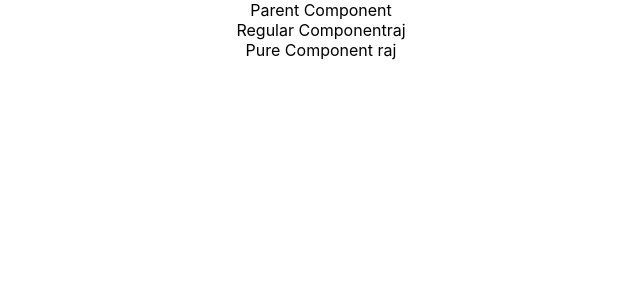
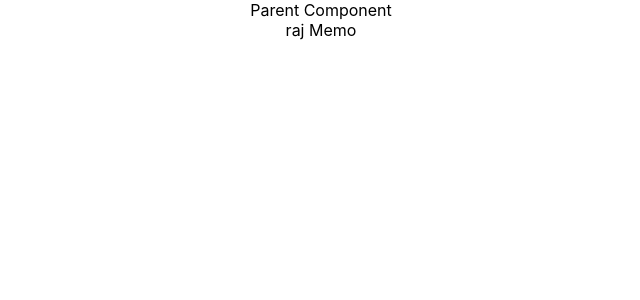
Before and after one commit to apparao1234/hello-world, a React (Create React App) app: page / in a window 1280 px wide. Shown: the top 300 px of the page, without its empty margins (319-959 px from the left). Built offline with nearby package versions, Linux system fonts and the light colour scheme.

Commit message:
Memo component for re render concept

```diff
--- a/src/App.js
+++ b/src/App.js
@@ -2,11 +2,11 @@ import React, { Component } from "react";
 import logo from "./logo.svg";
 import "./App.css";
 
-import ParentCompRegular from "./components/ParentCompRegular";
+import ParentComponentMemo from "./components/ParentComponentMemo";
 
 class App extends Component {
   render() {
-    return <div className='App'>{<ParentCompRegular />}</div>;
+    return <div className='App'>{<ParentComponentMemo />}</div>;
   }
 }
 
--- /dev/null
+++ b/src/components/MemoComponent.js
@@ -0,0 +1,8 @@
+import React from "react";
+
+function MemoComponent({ name }) {
+  console.log("Rendering MemCompoent");
+  return <div>{name}</div>;
+}
+
+export default React.memo(MemoComponent);
--- /dev/null
+++ b/src/components/ParentComponentMemo.js
@@ -0,0 +1,33 @@
+import React, { Component } from "react";
+
+import MemoComponent from "./MemoComponent";
+
+class ParentComponentMemo extends Component {
+  constructor(props) {
+    super(props);
+
+    this.state = {
+      name: "raj Memo"
+    };
+  }
+  componentDidMount() {
+    //first parameter is arrow function. 2nd parameter is reset time to render 2 seconds
+    setInterval(() => {
+      this.setState({
+        name: "raj Memo"
+      });
+    }, 2000);
+  }
+
+  render() {
+    console.log("******ParentComp Render *******************");
+    return (
+      <div>
+        Parent Component
+        <MemoComponent name={this.state.name}></MemoComponent>
+      </div>
+    );
+  }
+}
+
+export default ParentComponentMemo;
```
